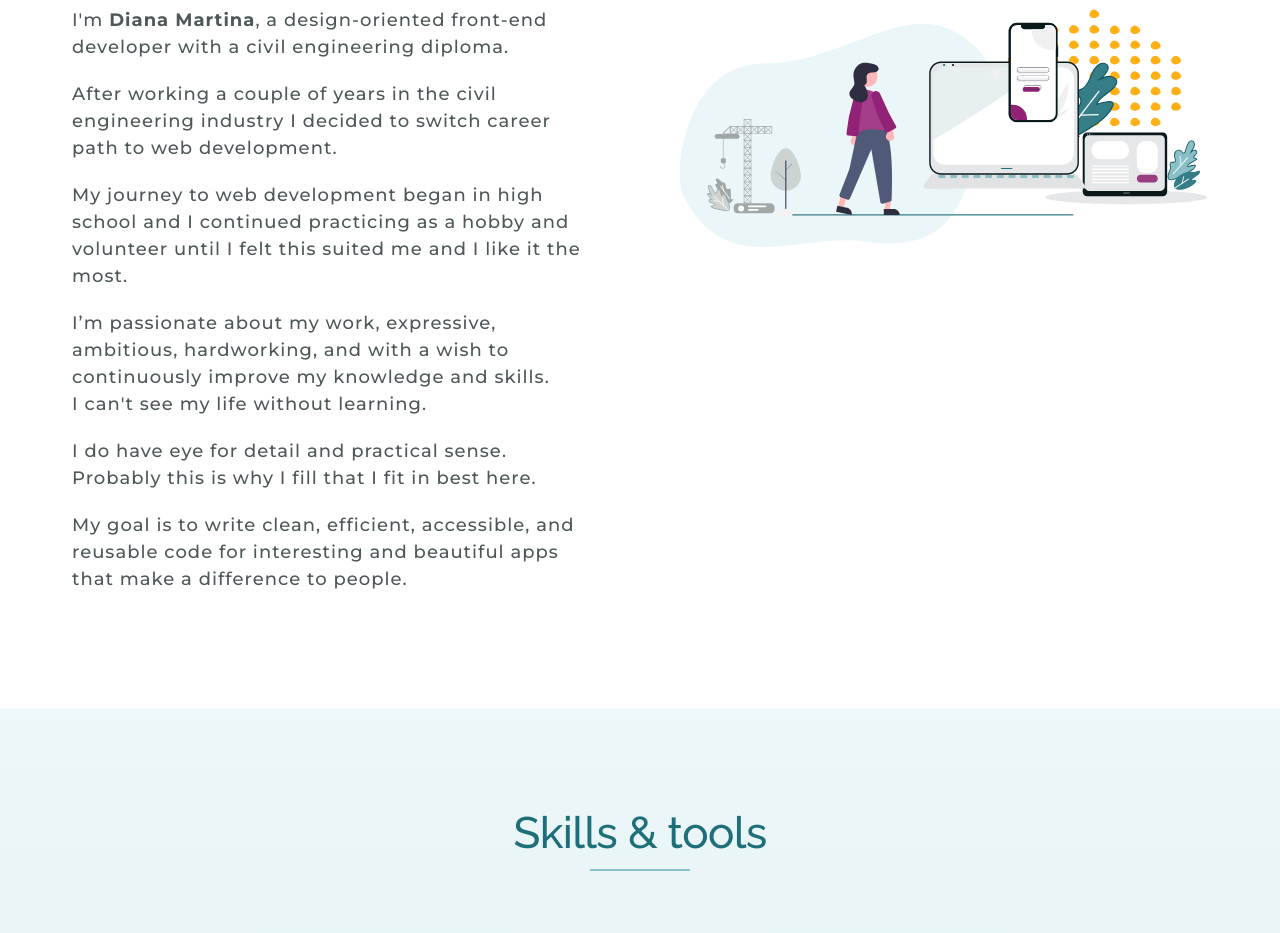
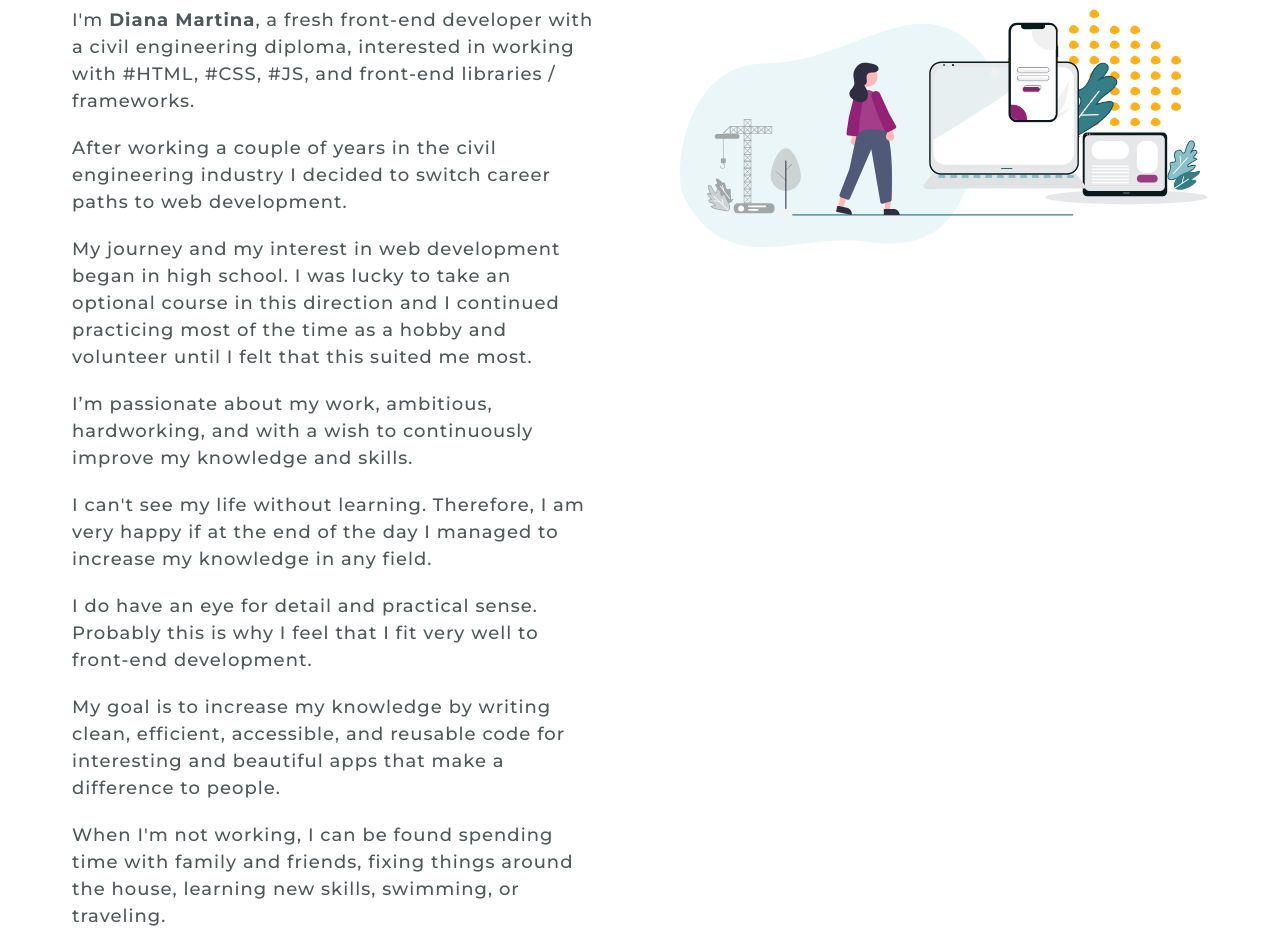
Before and after one commit to dianamartina/my-projects, a plain HTML site: page index.html in a window 1280 px wide. Shown: the part 1040-1973 px from the top of the page. Drawn offline with Linux system fonts and the light colour scheme.

Commit message:
update about section

```diff
--- a/index.html
+++ b/index.html
@@ -62,31 +62,40 @@
             <div class="grid-2-cols">
                 <div class="about-me-text">
                     <p class="text-description">
-                        I'm <strong>Diana Martina</strong>, a design-oriented front-end developer with a civil
-                        engineering diploma.
+                        I'm <strong>Diana Martina</strong>, a fresh front-end developer with a civil engineering
+                        diploma, interested in working with #HTML, #CSS, #JS, and front-end libraries / frameworks.
                     </p>
                     <p class="text-description">
                         After working a couple of years in the civil engineering industry I decided to switch career
-                        path to web development.
+                        paths to web development.
                     </p>
                     <p class="text-description">
-                        My journey to web development began in high school and I continued practicing as a hobby and
-                        volunteer until I felt this suited me and I like it the most.
+                        My journey and my interest in web development began in high school. I was lucky to take an
+                        optional course in this direction and I continued practicing most of the time as a hobby and
+                        volunteer until I felt that this suited me most.
                     </p>
 
                     <p class="text-description">
-                        I’m passionate about my work, expressive, ambitious, hardworking, and with a wish to
-                        continuously improve my
-                        knowledge and skills.<br /> I can't see my life without learning.
+                        I’m passionate about my work, ambitious, hardworking, and with a wish to continuously improve my
+                        knowledge and skills.
+
                     </p>
                     <p class="text-description">
-                        I do have eye for detail and practical sense. Probably this is why I fill that I fit in best
-                        here.
+                        I can't see my life without learning. Therefore, I am very happy if at the end of the day I
+                        managed to increase my knowledge in any field.
                     </p>
 
                     <p class="text-description">
-                        My goal is to write clean, efficient, accessible, and reusable code for interesting and
-                        beautiful apps that make a difference to people.
+                        I do have an eye for detail and practical sense. Probably this is why I feel that I fit very
+                        well to front-end development.
+                    </p>
+                    <p class="text-description">
+                        My goal is to increase my knowledge by writing clean, efficient, accessible, and reusable code
+                        for interesting and beautiful apps that make a difference to people.
+                    </p>
+                    <p class="text-description">
+                        When I'm not working, I can be found spending time with family and friends, fixing things around
+                        the house, learning new skills, swimming, or traveling.
                     </p>
 
 
```
